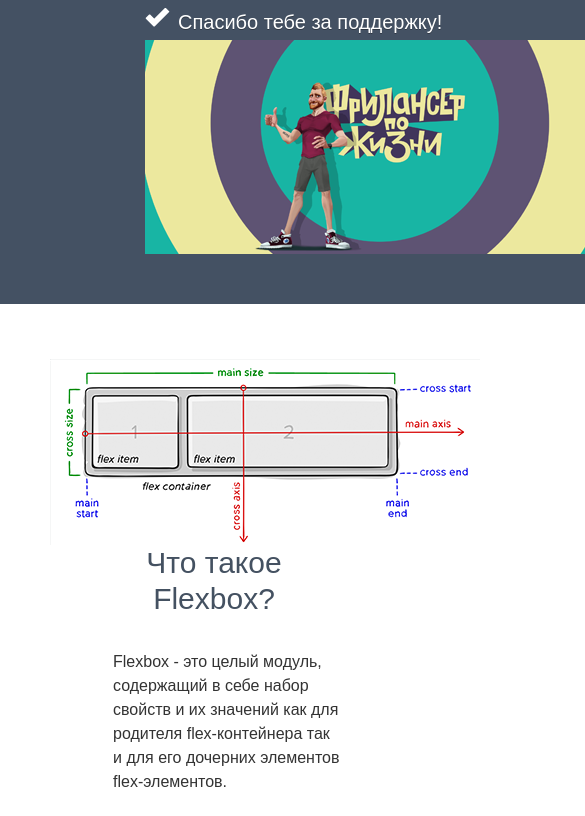
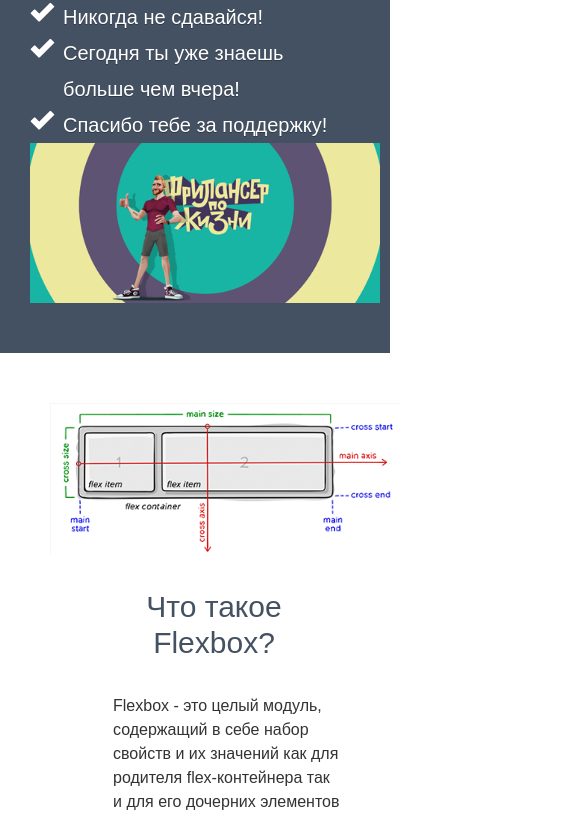
Before and after one commit to MadMaxGames/first_site1, a plain HTML site: page index.html in a window 390 px wide. Shown: the part 231-1047 px from the top of the page, 585 px wide, since content can reach past the window. Drawn offline with Linux system fonts and the light colour scheme.

Commit message:
Adaptiv2

```diff
--- a/css/style.scss
+++ b/css/style.scss
@@ -22,15 +22,19 @@ html, body{
     max-width: 950px;
   }
   .begin__body{
-    width: 100%;
+    // width: 100%;
  }
  .begin__row{
-   justify-content: center;
+  //  justify-content: center;
   margin: 5px; }
 }
 @media (max-width: 1026px){
   .container{
     max-width: 1000px;
+  }
+  .begin__row{
+    max-width: 470px;
+    margin: 0 auto;
   }
   .info__row{
     flex-wrap: wrap;
@@ -63,7 +67,9 @@ html, body{
   max-width: 100%;
 }
 .begin {
-  min-width: 1280px;
+  max-width: 1280px;
+  margin: 0 auto;
+  padding: 0 30px;
     &__body {
 
   }
@@ -90,9 +96,21 @@ html, body{
   }
 
   &__img {
-    width: 469px;
-    height: 214px;
+    max-width: 469px;
+    max-height: 214px;
     flex: 0 0 auto;
+  }
+}
+
+@media (max-width:500px) {
+  .img {
+    width: 350px;
+  }
+}
+
+@media (max-width:376px) {
+  .img {
+    width: 310px;
   }
 }
 
--- a/index.html
+++ b/index.html
@@ -24,8 +24,8 @@
             </ul>
             </div>
           </div>
-            <div class="begin__img">
-              <img src="./img/beginimg.png" alt="">
+            <div class="begin__img ">
+              <img class="img" src="./img/beginimg.png" alt="">
             </div>
 
         </div>
@@ -35,7 +35,7 @@
       <div class="container">
         <div class="info__row">
           <div class="info__img">
-            <img src="./img/info_img.png" alt="">
+            <img class="img" src="./img/info_img.png" alt="">
           </div>
           <div class="info__body">
             <div class="info__title title">Что такое Flexbox?</div>
```
Also changed, not shown: css/style.css.
